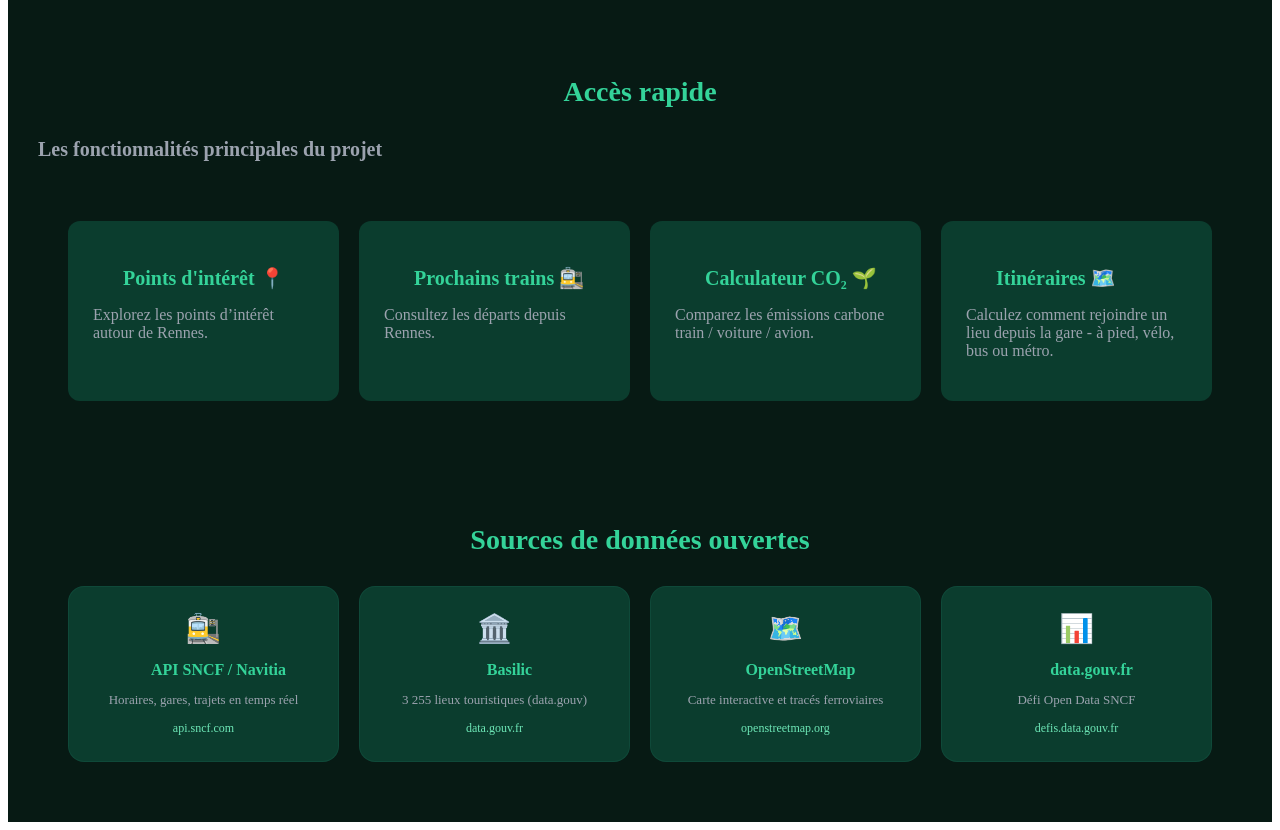
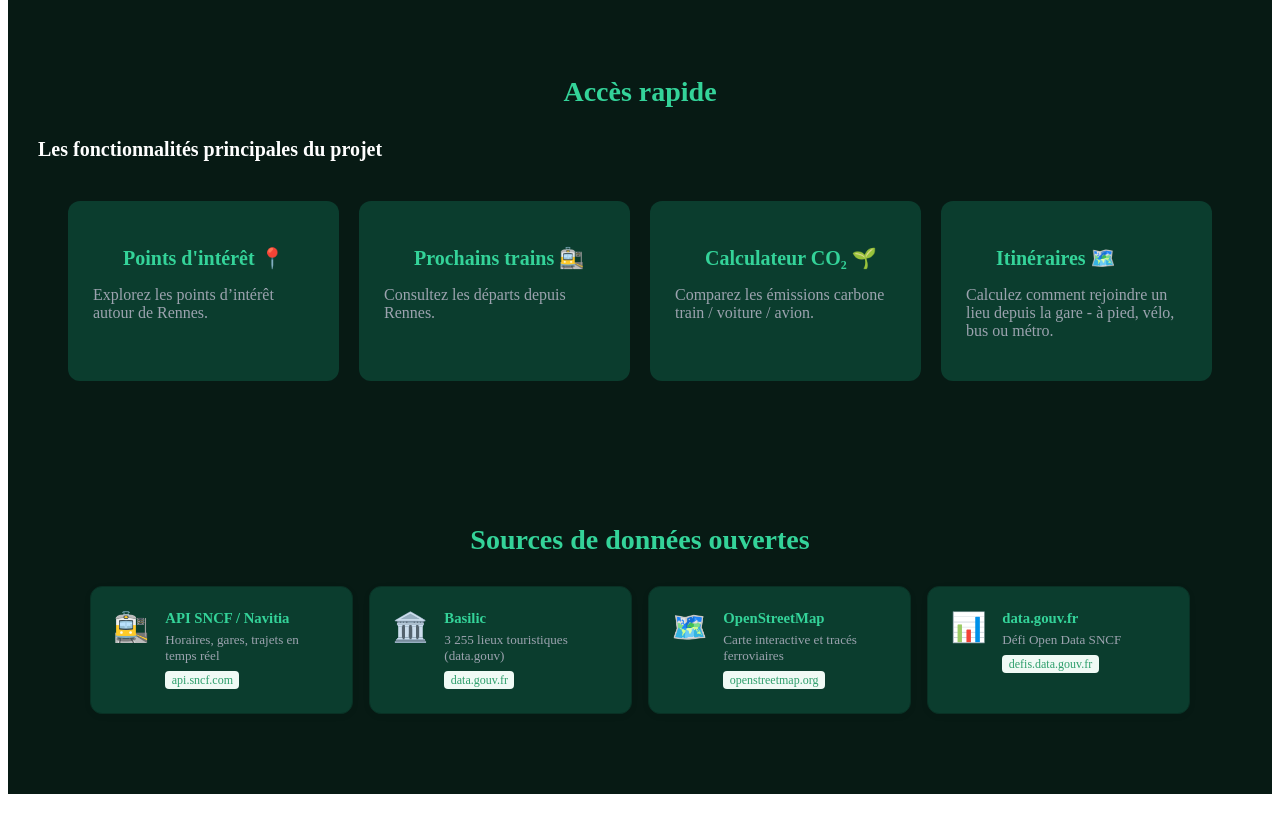
Before and after one commit to elaakkkk/front_projet_SI, an Angular app: page / in a window 1280 px wide. Shown: the part 860-1690 px from the top of the page. After the commit the page ends 1662 px from the top, so only its background shows below. Built offline with nearby package versions, Linux system fonts and the light colour scheme; no server answers.

Commit message:
source jolie

```diff
--- a/src/app/home/home.html
+++ b/src/app/home/home.html
@@ -86,30 +86,38 @@
 
       <div class="source-card">
         <div class="icon">🚉</div>
-        <h3>API SNCF / Navitia</h3>
+        <div>
+          <strong>API SNCF / Navitia</strong>
           <p>Horaires, gares, trajets en temps réel</p>
           <span>api.sncf.com</span>
+        </div>
       </div>
 
       <div class="source-card">
         <div class="icon">🏛️</div>
-        <h3>Basilic</h3>
+        <div>
+          <strong>Basilic</strong>
           <p>3 255 lieux touristiques (data.gouv)</p>
           <span>data.gouv.fr</span>
+        </div>
       </div>
 
       <div class="source-card">
         <div class="icon">🗺️</div>
-        <h3>OpenStreetMap</h3>
+        <div>
+          <strong>OpenStreetMap</strong>
           <p>Carte interactive et tracés ferroviaires</p>
           <span>openstreetmap.org</span>
+        </div>
       </div>
 
       <div class="source-card">
         <div class="icon">📊</div>
-        <h3>data.gouv.fr</h3>
+        <div>
+          <strong>data.gouv.fr</strong>
           <p>Défi Open Data SNCF</p>
           <span>defis.data.gouv.fr</span>
+        </div>
       </div>
 
     </div>
--- a/src/app/home/home.scss
+++ b/src/app/home/home.scss
@@ -81,12 +81,20 @@
 .btn.primary {
   background: #0b3d2e;
   color: white;
+  &:hover{
+    background: white;
+    color: #0b3d2e;
+   }
 }
 
 .btn.secondary {
   background: transparent;
   border: 1px solid #1f7a63;
   color: #34d399;
+   &:hover{
+    background: #34d399;
+    color: #1f7a63;
+   }
 }
 
 /* INFO CARD */
@@ -166,8 +174,9 @@
 }
 /* SOURCES */
 .sources {
-  padding: 60px;
-  text-align: center;
+  max-width: 1100px;
+  margin: 0 auto;
+  padding: 5rem 2rem;
 
   h2 {
     font-size: 28px;
@@ -177,40 +186,47 @@
 }
 
 .sources-grid {
+  grid-template-columns: repeat(auto-fit,minmax(240px,1fr));
+  gap: 1rem;
   display: grid;
-  grid-template-columns: repeat(auto-fit, minmax(220px, 1fr));
-  gap: 20px;
 }
 
 .source-card {
   background: #0b3d2e;
-  border-radius: 16px;
-  padding: 25px;
-  border: 1px solid rgba(31, 122, 99, 0.2);
-  transition: 0.3s;
-  cursor: default;
+  border: 1px solid #093024;
+  border-radius: 12px;
+  align-items: flex-start;
+  gap: 1rem;
+  padding: 1.4rem;
+  display: flex;
+  box-shadow: 0 2px 8px #0000000a;
 
 
   .icon {
-    font-size: 28px;
-    margin-bottom: 10px;
+    flex-shrink: 0;
+    font-size: 1.8rem;
   }
 
-  h3 {
+  strong {
     color: #34d399;
-    margin-bottom: 8px;
-    font-size: 16px;
+    margin-bottom: .3rem;
+    font-size: .92rem;
+    display: block;
   }
 
   p {
     color: #9ca3af;
-    font-size: 13px;
-    margin-bottom: 10px;
+    margin: 0 0 .4rem;
+    font-size: .82rem;
   }
 
   span {
-    font-size: 12px;
-    color: #6ee7b7;
+    color: #2d9e6b;
+    background: #f0faf5;
+    border-radius: 4px;
+    padding: .1rem .4rem;
+    font-size: .75rem;
+    line-height: 1.6;
   }
 }
 h2 {
@@ -221,6 +237,7 @@ h2 {
 }
 h3{
   font-size: 20px;
-  color: #9ca3af;
+  color: white;
   margin-left: 30px;
+  margin-bottom: 0;
 }
```
Lines whose indentation alone changed are shown as unchanged.
